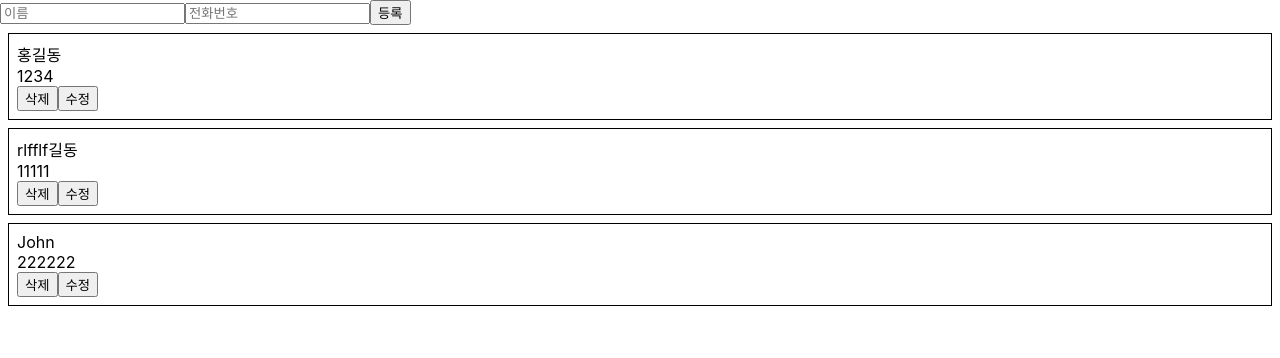
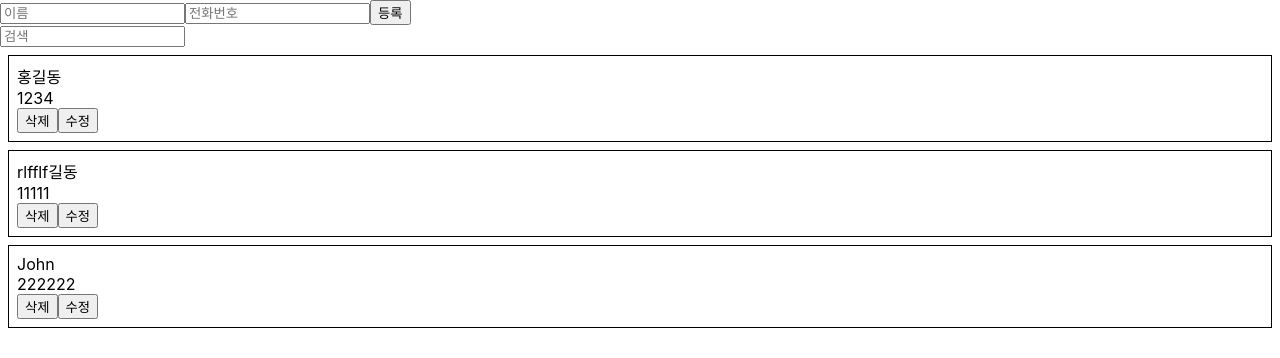
Before and after one commit to SY-MOON/reactStudy, a React (Create React App) app: page / in a window 1280 px wide. Shown: the top 358 px of the page. Built offline with nearby package versions, Linux system fonts and the light colour scheme.

Commit message:
검색기능 추가

```diff
--- a/src/App.js
+++ b/src/App.js
@@ -23,7 +23,14 @@
         phone: '222222',
         id: 2
       }
-    ]
+    ],
+    keyword: ''
+  }
+
+  handleChange = (e) => {
+    this.setState({
+      keyword: e.target.value
+    })
   }
 
   handleCraete = (data) => {
@@ -66,8 +73,15 @@
     return (
       <div>
         <PhoneForm onCreate={this.handleCraete} />
+        <input
+          value={this.keyword}
+          onChange={this.handleChange}
+          placeholder="검색"
+        />
         <PhoneInfoList
-          data={this.state.information}
+          data={this.state.information.filter(
+            info => info.name.indexOf(this.state.keyword) > -1
+          )}
           onRemove={this.handleRemove}
           onUpdate={this.handleUpdate} />
       </div>
```
